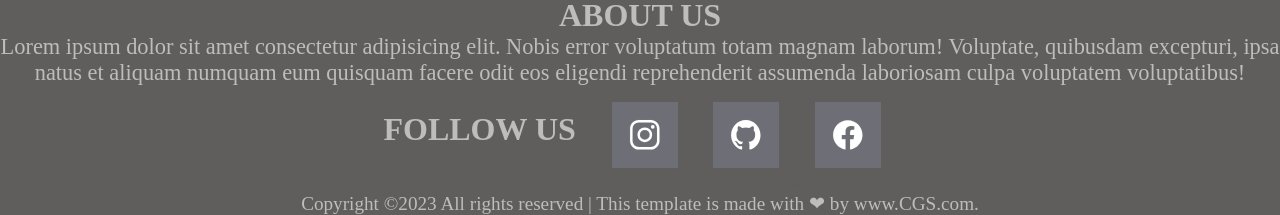
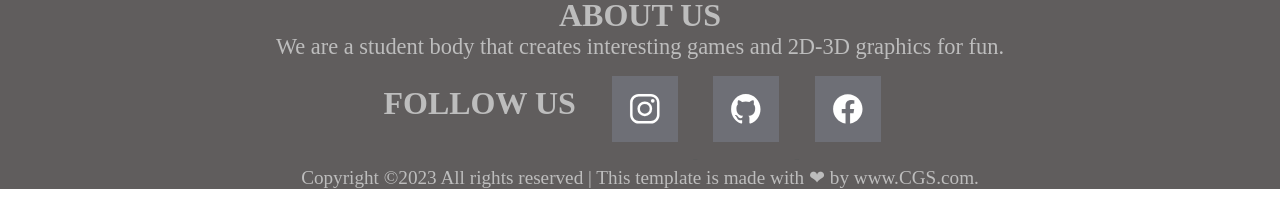
Before and after one commit to PrasamDoshi/CGS-project-landing-page, a plain HTML site: page index.html in a window 1280 px wide. Shown: the part 1264-1479 px from the top of the page. After the commit the page ends 1453 px from the top, so only its background shows below. Drawn offline with nearby package versions, Linux system fonts and the light colour scheme.

Commit message:
Update index.html

```diff
--- a/index.html
+++ b/index.html
@@ -53,7 +53,8 @@
         <div class="about">
             <h3>ABOUT US</h3>
             <p>
-               Lorem ipsum dolor sit amet consectetur adipisicing elit. Nobis error voluptatum totam magnam laborum! Voluptate, quibusdam excepturi, ipsa natus et aliquam numquam eum quisquam facere odit eos eligendi reprehenderit assumenda laboriosam culpa voluptatem voluptatibus!
+              We are a student body that creates interesting games and 2D-3D graphics for fun.
+
             </p>
         </div>
 
```
